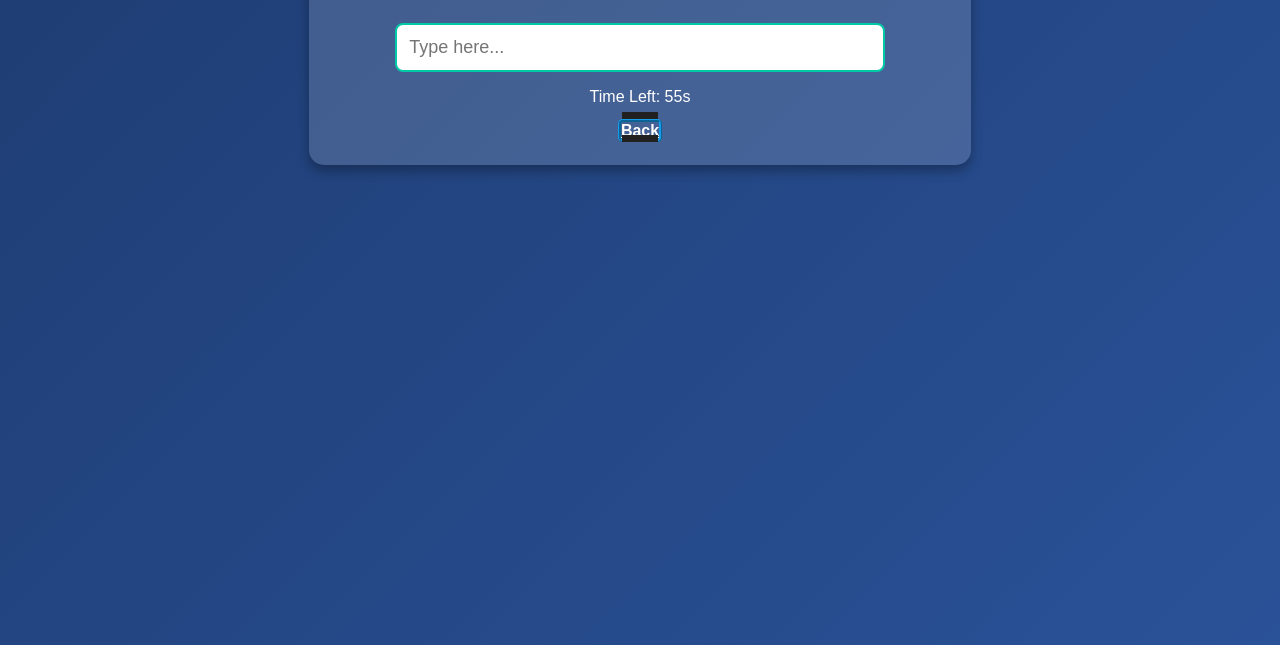
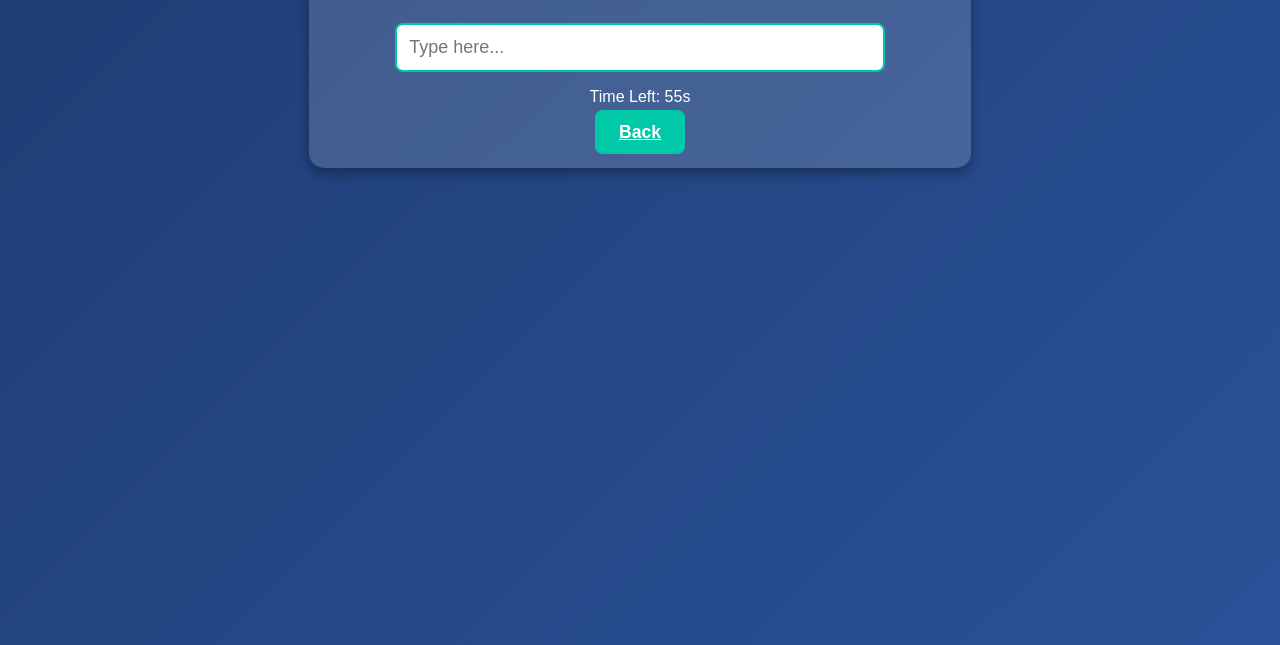
Before and after one commit to Mysra-Ahmed/Game, a plain HTML site: page game.html in a window 1280 px wide. Shown: the part 155-800 px from the top of the page. Drawn offline with Linux system fonts and the light colour scheme.

Commit message:
Update styles.css

```diff
--- a/styles.css
+++ b/styles.css
@@ -46,50 +46,18 @@ button {
 button:hover {
   background-color: #008F7A;
 }
-
 a.button {
-  width: 10em;
-  position: relative;
-  height: 3.5em;
-  border: 3px ridge #149CEA;
-  outline: none;
-  background-color: transparent;
+  background-color: #00C9A7;
   color: white;
-  transition: 1s;
-  border-radius: 0.3em;
-  font-size: 16px;
-  font-weight: bold;
+  padding: 12px 24px;
+  border: none;
+  border-radius: 8px;
   cursor: pointer;
-}
-
-a.button::after {
-  content: "";
-  position: absolute;
-  top: -10px;
-  left: 3%;
-  width: 95%;
-  height: 40%;
-  background-color: #212121;
-  transition: 0.5s;
-  transform-origin: center;
-}
-
-a.button::before {
-  content: "";
-  transform-origin: center;
-  position: absolute;
-  top: 80%;
-  left: 3%;
-  width: 95%;
-  height: 40%;
-  background-color: #212121;
-  transition: 0.5s;
-}
-
-a.button:hover::before, button:hover::after {
-  transform: scale(0)
+  font-size: 1.1rem;
+  transition: background 0.3s;
+  font-weight: 600;
 }
 
 a.button:hover {
-  box-shadow: inset 0px 0px 25px #1479EA;
+  background-color: #008F7A;
 }
```
